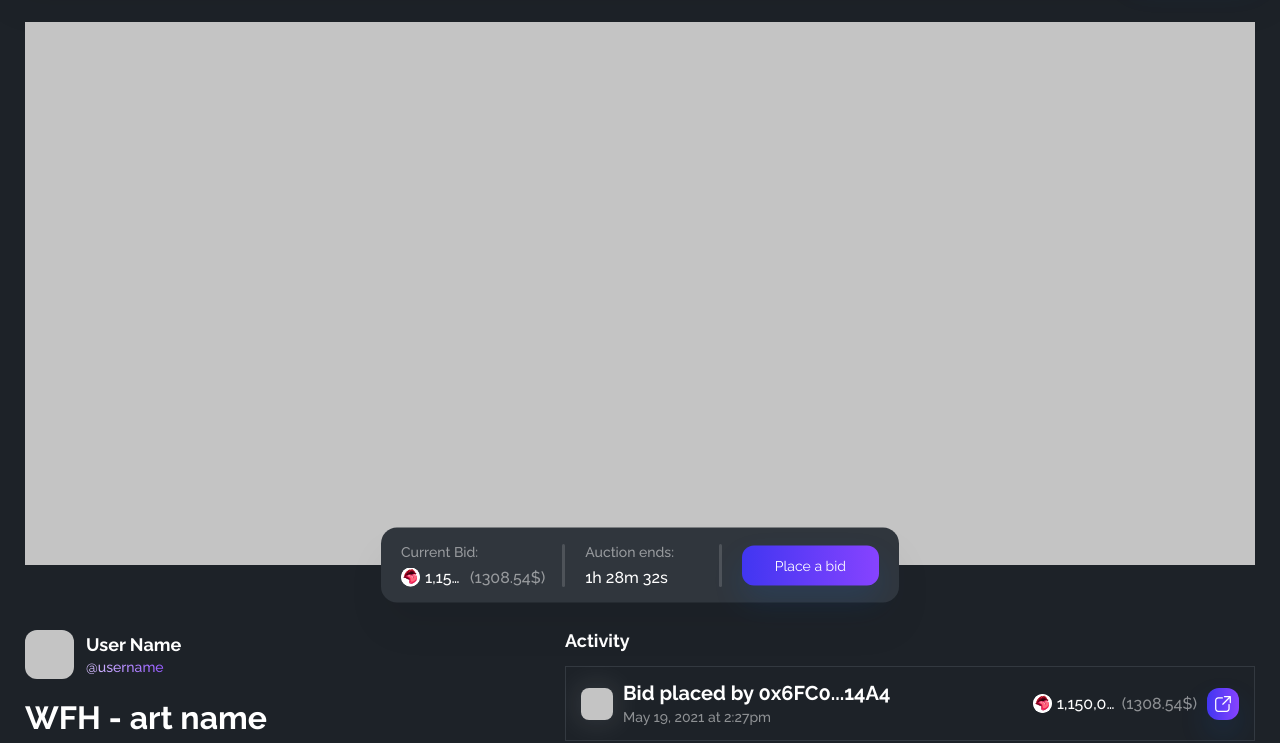
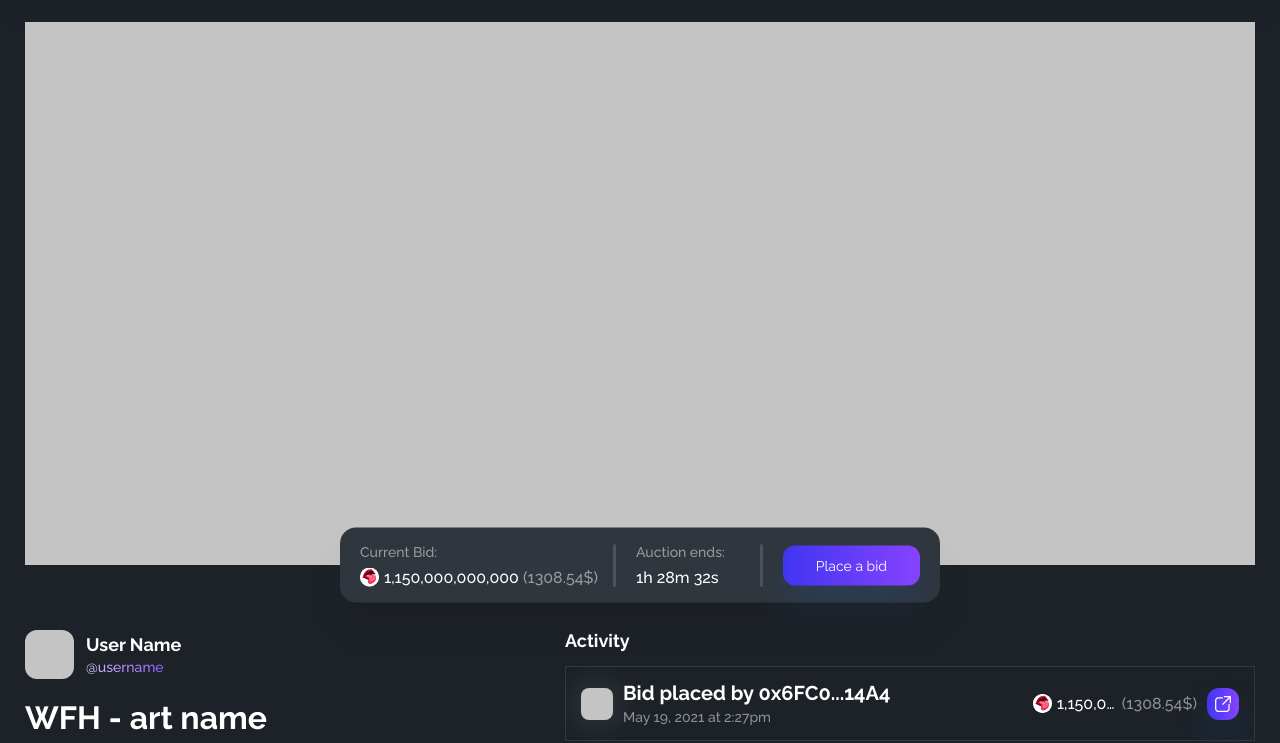
Before and after one commit to A6pAkal7a6pA/nft-market, a website built with Parcel: page src/item.html in a window 1280 px wide. Shown: the part 74-817 px from the top of the page. Built offline with nearby package versions, Linux system fonts and the light colour scheme.

Commit message:
fixed bugs

```diff
--- a/src/item.html
+++ b/src/item.html
@@ -47,7 +47,7 @@
 							</div>
 							<div class="bid__item-content">
 								<img src="img/kiss.svg" alt="like">
-								<p class="money">
+								<p>
 									1,150,000,000,000
 								</p>
 								<span>
--- a/src/js/swiper.js
+++ b/src/js/swiper.js
@@ -7,6 +7,7 @@ new Swiper(".main-slider", {
 	slidesPerView: "auto",
 	initialSlide: 0,
 	centeredSlides: false,
+	slideToClickedSlide: true,
 	coverflowEffect: {
 		rotate: 0,
 		stretch: 200,
--- a/src/scss/activity.scss
+++ b/src/scss/activity.scss
@@ -182,7 +182,7 @@
 			}
 		}
 	}
-	@media (max-width: 1117px) {
+	@media (max-width: 1162px) {
 		.activity {
 			&__row {
 				justify-content: center;
--- a/src/scss/main-slider.scss
+++ b/src/scss/main-slider.scss
@@ -8,7 +8,8 @@
 
 	&__item {
 		max-width: 519px;
-
+		display: inline-flex;
+		overflow: hidden;
 		img {
 			width: 519px;
 			height: 519px;
@@ -22,7 +23,7 @@
 	}
 	.swiper-pagination-bullet {
 		width: 95px;
-		height: 5px;
+		height: 10px;
 		background: $gray_text_color;
 		border-radius: 99px;
 	}
--- a/src/scss/mainframe.scss
+++ b/src/scss/mainframe.scss
@@ -14,7 +14,7 @@
 	}
 
 	.bid {
-		max-width: 518px;
+		max-width: 600px;
 		width: 100%;
 		background: $second_color;
 		box-shadow: 0px 25px 40px rgba(0, 0, 0, 0.05);
@@ -28,11 +28,14 @@
 		height: 75px;
 		transform: translate(-50%, 50%);
 		&__item {
-			flex: 0 1 33.333%;
+			flex: 0 1 27%;
 			position: relative;
 			display: flex;
 			flex-direction: column;
 			padding: 12px 20px;
+			&:first-child {
+				flex: 1 0 46%;
+			}
 			&::after {
 				position: absolute;
 				content: "";
```
